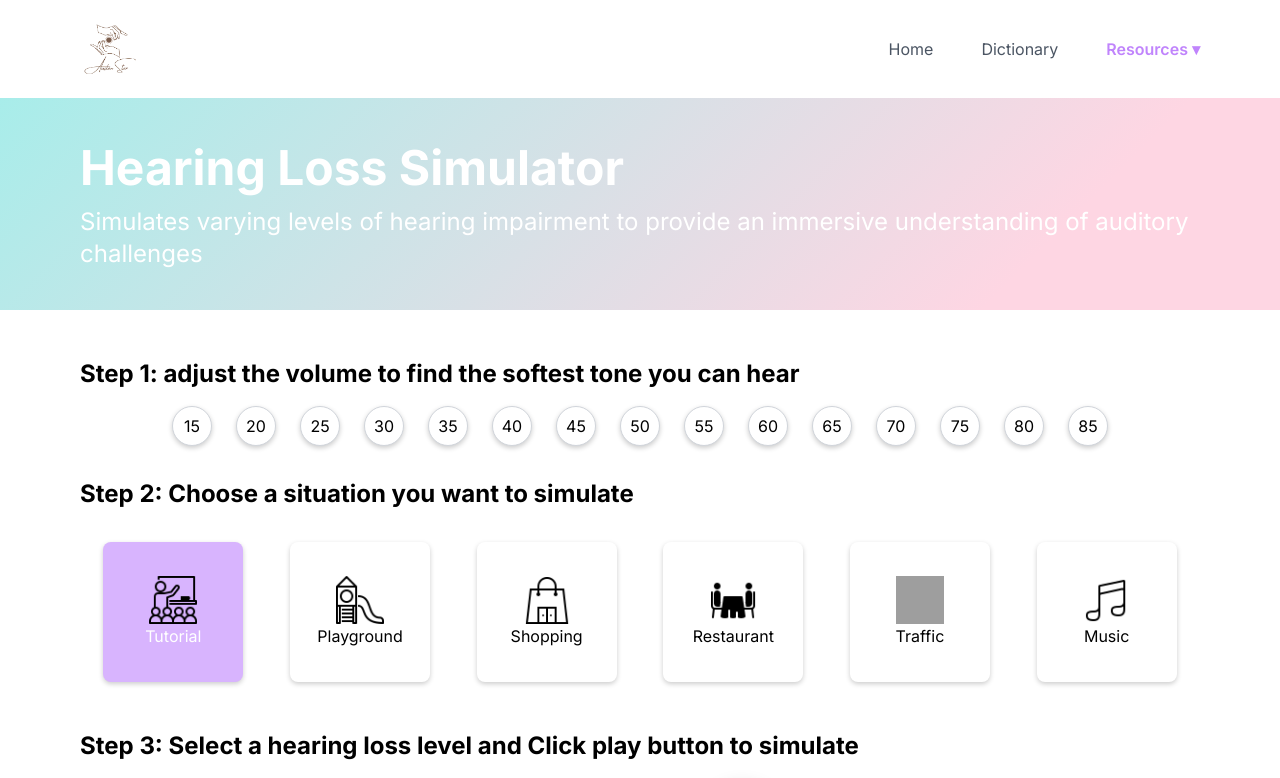
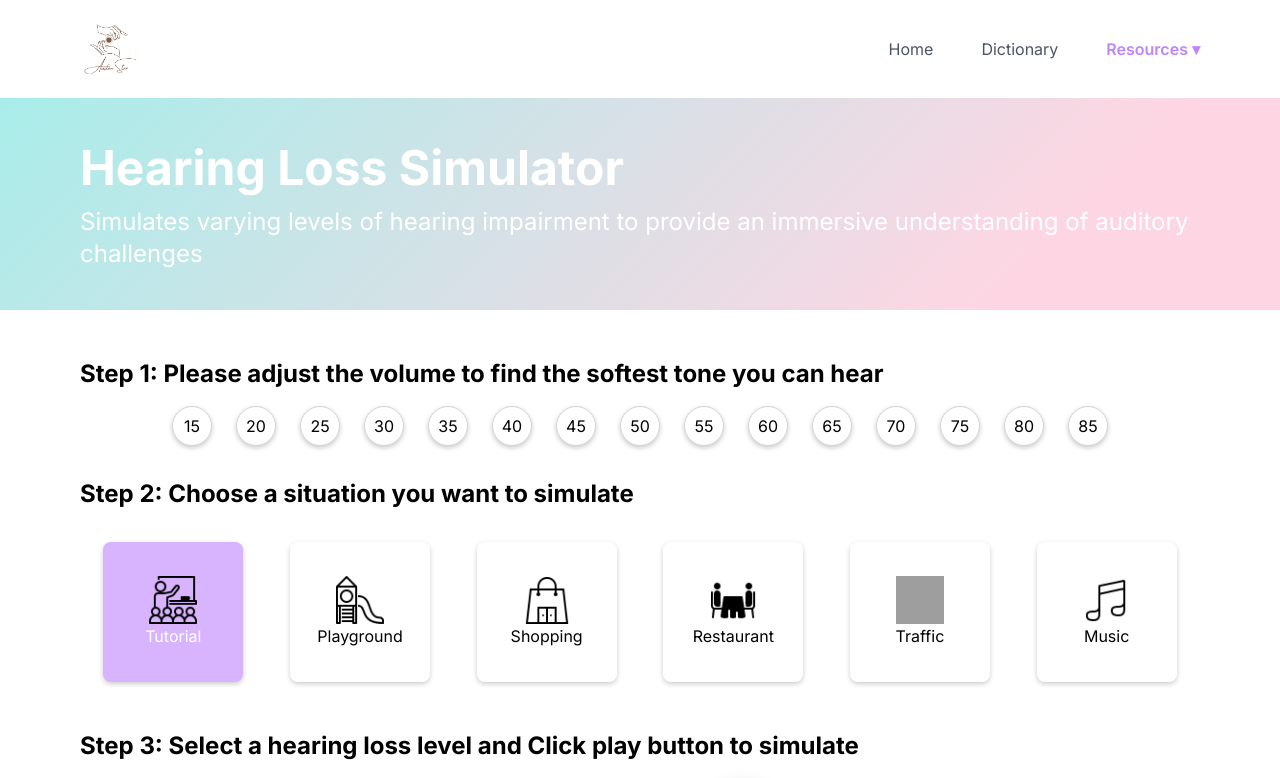
Before and after one commit to victorwkb/AuslanStar, a Next.js app in the folder webapp/: page /resources/simulator in a window 1280 px wide. Shown: the top 778 px of the page. Built offline with nearby package versions, Linux system fonts and the light colour scheme; grey boxes are pictures that could not be loaded.

Commit message:
final version 1.2

```diff
--- a/webapp/app/resources/simulator/page.tsx
+++ b/webapp/app/resources/simulator/page.tsx
@@ -182,7 +182,7 @@ const SimulatorPage: React.FC  = () => {
           {/* Self-test volume adjustment section */}
           <div className="text-primary mb-8">
 
-            <h2 className="text-2xl mb-4 font-bold">Step 1: adjust the volume to find the softest tone you can
+            <h2 className="text-2xl mb-4 font-bold">Step 1: Please adjust the volume to find the softest tone you can
               hear</h2>
             <div className="volume-container">
               {Array.from({length: 15}, (_, i) => (i + 3) * 5).map((volume) => (
```
